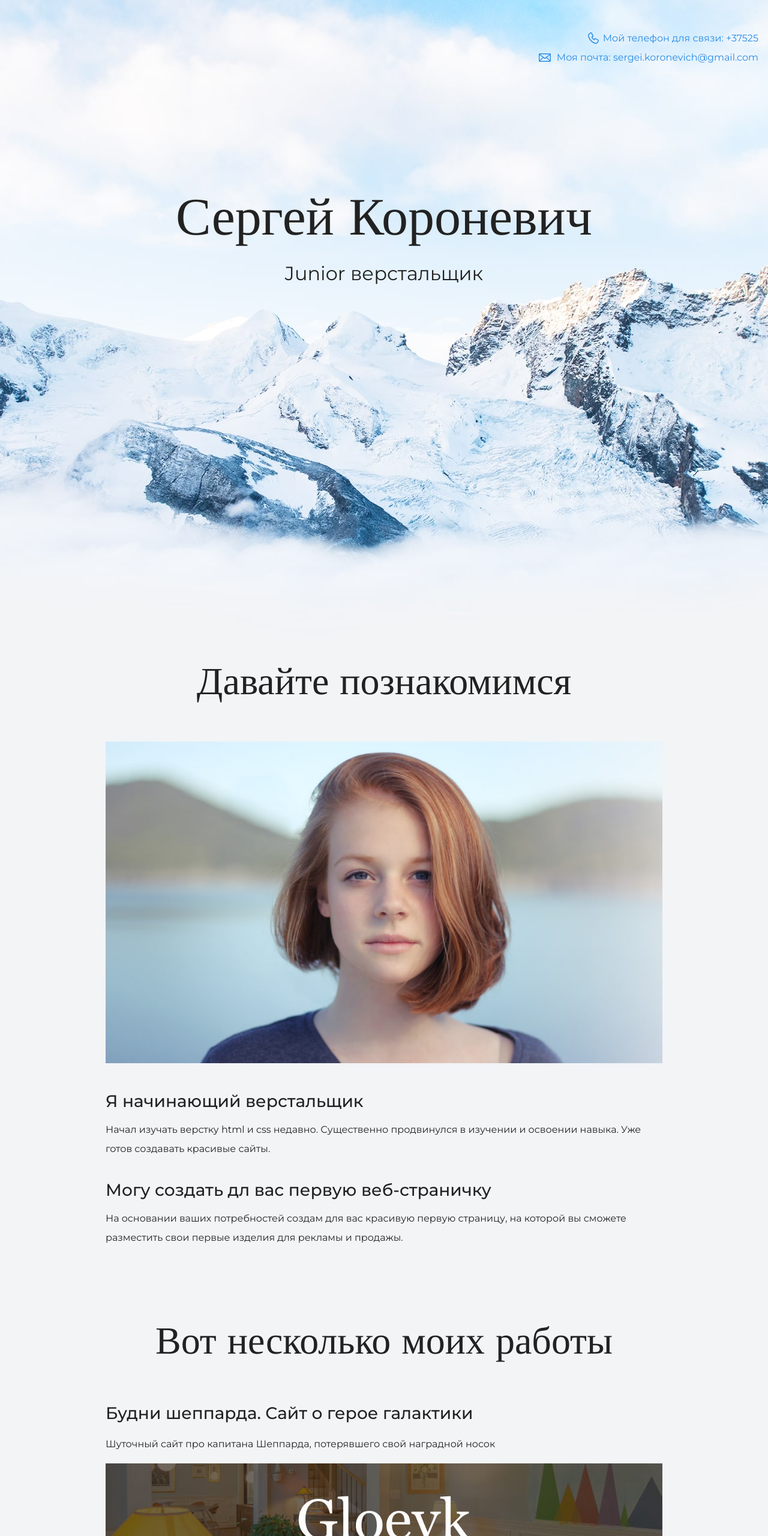
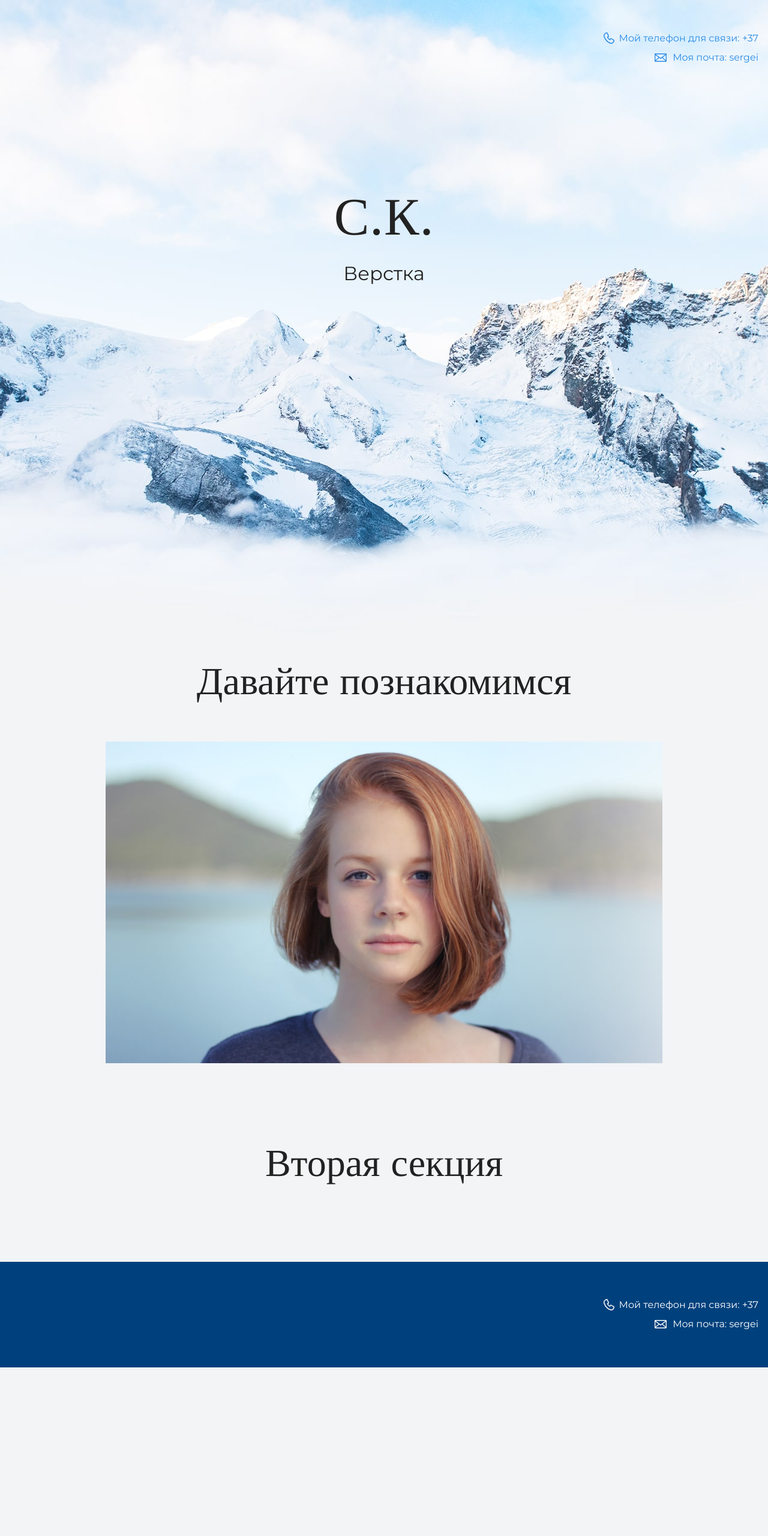
Before and after one commit to SergeiKoronevich/my-site, a plain HTML site: page index.html in a window 1280 px wide. Shown: the top 2560 px of the page at 60% size. After the commit the page ends 2279 px from the top, so only its background shows below. Drawn offline with nearby package versions, Linux system fonts and the light colour scheme.

Commit message:
Изменил под тестовую страницу

```diff
--- a/index.html
+++ b/index.html
@@ -4,21 +4,21 @@
     <meta charset="UTF-8">
     <link rel="stylesheet" href="style.css">
 	<link href="https://fonts.googleapis.com/css?family=Montserrat:400,500,700|Old+Standard+TT&display=swap&subset=cyrillic" rel="stylesheet">
-    <title>Портфолио Junior верстальщик, веб девелопер</title>
+    <title>Тестовая страница</title>
   </head>
 
   <body>
     <header class="page-header">
 	<div class="container">
-      <p><a class="header-phone" href="+37525">Мой телефон для связи: +37525</a><br>
-	  <a class="header-email" href="sergei.koronevich@gmail.com">Моя почта: sergei.koronevich@gmail.com</a></p>
+      <p><a class="header-phone" href="+37">Мой телефон для связи: +37</a><br>
+	  <a class="header-email" href="">Моя почта: sergei</a></p>
 	</div>
     </header>
 
     <section class="hero-image">
 	<div class="container">
-      <h1 class="heading">Сергей Короневич</h1>
-      <p>Junior верстальщик</p>
+      <h1 class="heading">С.К.</h1>
+      <p>Верстка</p>
 	</div>
     </section>
 
@@ -28,29 +28,14 @@
 	  <figure class="user-image">
 	  <img src="files/user.jpg" width="928" height="536" alt="Фото неопознанного енота">
 	  </figure>
-      <h3>Я начинающий верстальщик</h3>
-      <p>Начал изучать верстку html и css недавно. Существенно продвинулся в изучении и освоении навыка. Уже готов создавать красивые сайты.</p>
-      <h3>Могу создать дл вас первую веб-страничку</h3>
-      <p>На основании ваших потребностей создам для вас красивую первую страницу, на которой вы сможете разместить свои первые изделия для рекламы и продажы.</p>
-	</div>
+
     </section>
 
     <section class="portfolio">
 	<div class="container">
-      <h2 class="subheading">Вот несколько моих работы</h2>
+      <h2 class="subheading">Вторая секция</h2>
 
-	<h3>Будни шеппарда. Сайт о герое галактики</h3>
-	<p>Шуточный сайт про капитана Шеппарда, потерявшего свой наградной носок</p>
-	<figure class="project-image">
-	<img src="files/project.jpg" width="928" height="536" alt="Cайт магазина товаров для дома">
-	</figure>
-      <h3>Магазин товаров для дома</h3>
-      <p>Мой первый сайт.</p>
-	  <a class="button" href="source/project/index.html">Открыть страницу</a>
 
-      <h3>Блог начинающего верстальщика</h3>
-      <p>Статический блог про обучение HTML и CSS.</p>
-	</div>
     </section>
 
 
@@ -58,8 +43,8 @@
 </section>
     <footer class="page-footer">
 	<div class="container">
-	  <p><a class="footer-phone" href="+37525">Мой телефон для связи: +37525</a><br>
-	  <a class="footer-email" href="sergei.koronevich@gmail.com">Моя почта: sergei.koronevich@gmail.com</a></p>
+	  <p><a class="footer-phone" href="+37">Мой телефон для связи: +37</a><br>
+	  <a class="footer-email" href="sergei">Моя почта: sergei</a></p>
 	</div>
     </footer>
 	<!-- UniBot webchat -->
```
